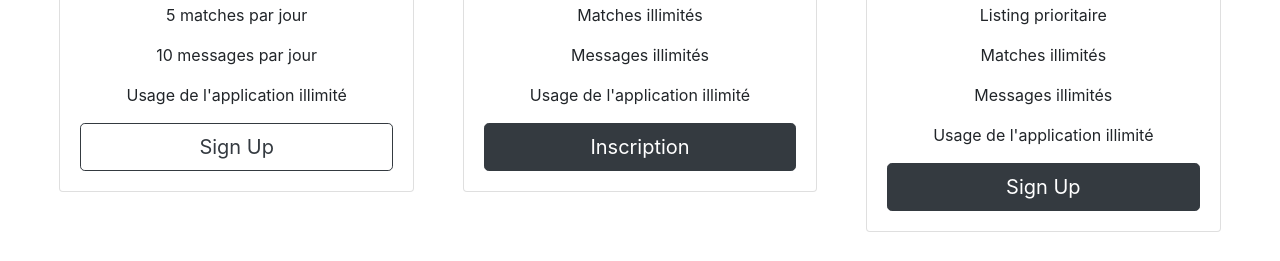
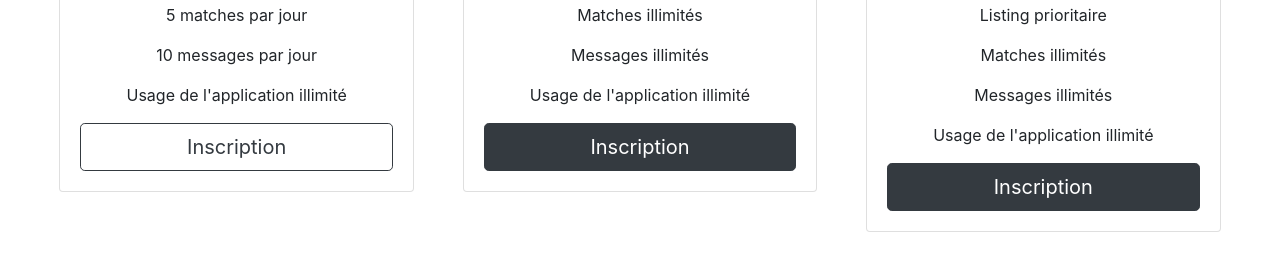
Before and after one commit to Mehdi-Adel/TinCat, a website: page dist/index.html in a window 1280 px wide. Shown: the part 1980-2241 px from the top of the page. Drawn offline with nearby package versions, Linux system fonts and the light colour scheme.

Commit message:
text errors corrected

```diff
--- a/dist/index.html
+++ b/dist/index.html
@@ -177,7 +177,7 @@
             <p>5 matches par jour</p>
             <p>10 messages par jour</p>
             <p>Usage de l'application illimité</p>
-            <button type="button" class="btn btn-lg btn-block btn-outline-dark">Sign Up</button>
+            <button type="button" class="btn btn-lg btn-block btn-outline-dark">Inscription</button>
           </div>
         </div>
       </div>
@@ -208,7 +208,7 @@
             <p>Matches illimités</p>
             <p>Messages illimités</p>
             <p>Usage de l'application illimité</p>
-            <button type="button" class="btn btn-lg btn-block  btn-dark">Sign Up</button>
+            <button type="button" class="btn btn-lg btn-block  btn-dark">Inscription</button>
           </div>
         </div>
       </div>
```
